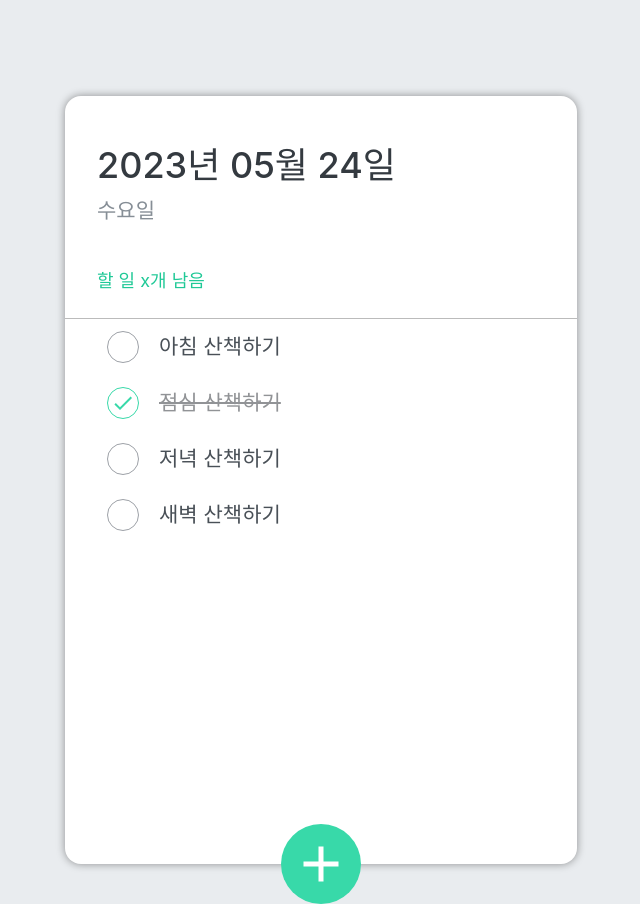
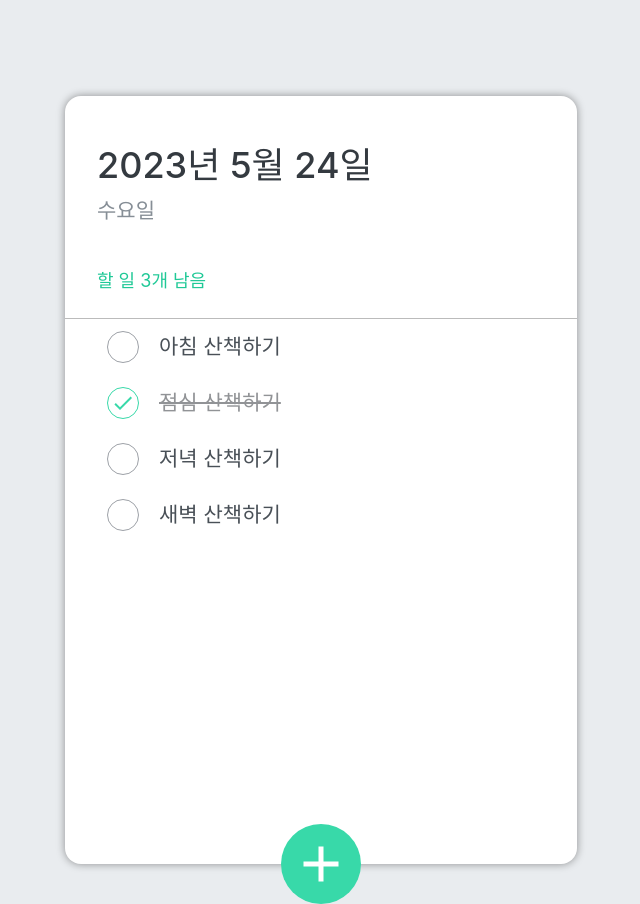
Before and after one commit to lkdcode/react-todo-app, a React (Create React App) app in the folder react-todo-app/: page / in a window 1280 px wide. Shown: the whole page, without its empty margins (319-959 px from the left). Built offline with nearby package versions, Linux system fonts and the light colour scheme; the HTML template or start-up script is replaced by a standard one.

Commit message:
할 일 체크 기능

```diff
--- a/react-todo-app/src/component/TodoHeader.js
+++ b/react-todo-app/src/component/TodoHeader.js
@@ -2,12 +2,23 @@
 
 import './SCSS/TodoHeader.scss';
 
-const TodoHeader = () => {
+const TodoHeader = ({ count }) => {
+
+  const today = new Date();
+
+  const dateString = today.toLocaleDateString('ko-KR', {
+        year: 'numeric',
+        month: 'long',
+        day: 'numeric'
+  });
+
+    const dayName = today.toLocaleDateString('ko-KR', { weekday: 'long' });
+
   return (
     <header>
-        <h1>2023년 05월 24일</h1>
-        <div className='day'>수요일</div>
-        <div className='tasks-left'>할 일 x개 남음</div>
+        <h1>{dateString}</h1>
+        <div className='day'>{dayName}</div>
+        <div className='tasks-left'>할 일 {count()}개 남음</div>
     </header>
   )
 }
--- a/react-todo-app/src/component/TodoItem.js
+++ b/react-todo-app/src/component/TodoItem.js
@@ -5,13 +5,16 @@
 import './SCSS/TodoItem.scss';
 import classNames from 'classnames';
 
-const TodoItem = ({ item, remove }) => {
+const TodoItem = ({ item, remove, check }) => {
 
   const { id, title, done } = item;
 
   return (
     <li className='todo-list-item'>
-      <div className={cn('check-circle', {active: done})}>
+      <div
+        className={cn('check-circle', {active: done})}
+        onClick={() => check(id)}
+      >
         {done && <MdDone />}
       </div>
       <span className={cn('text',{finish:done})}>{title}</span>
--- a/react-todo-app/src/component/TodoMain.js
+++ b/react-todo-app/src/component/TodoMain.js
@@ -3,7 +3,7 @@
 
 import './SCSS/TodoMain.scss';
 
-const TodoMain = ({ todoList, remove }) => {
+const TodoMain = ({ todoList, remove, check }) => {
 
   // const todoItems = todoList.map(todo => <TodoItem />);
 
@@ -34,6 +34,7 @@
                                   key={todo.id}
                                   item={todo}
                                   remove={remove}
+                                  check={check}
                                   />)
         }
     </ul>
--- a/react-todo-app/src/component/TodoTemplate.js
+++ b/react-todo-app/src/component/TodoTemplate.js
@@ -85,6 +85,26 @@
 
   };
 
+  // 할 일 체크 처리 함수
+// 할 일 체크 처리 함수
+    const checkTodo = id => {
+      // console.log(`체크한 Todo id: ${id}`);
+
+      // const copyTodos = [...todos];
+      // for (const cTodo of copyTodos) {
+      //   if (cTodo.id === id) {
+      //     cTodo.done = !cTodo.done;
+      //   }
+      // }
+      // setTodos(copyTodos);
+
+      setTodos(todos.map(todo => todo.id === id ? {...todo, done: !todo.done} : todo));
+
+      };
+
+      // 체크가 안 된 할 일의 갯수 카운트하기
+      const countRestTodo = () => todos.filter(todo => !todo.done).length;
+
 
   useEffect(() => {
     console.log(todos);
@@ -92,8 +112,12 @@
 
   return (
     <div className='TodoTemplate'>
-      <TodoHeader />
-      <TodoMain todoList={todos} remove ={removeTodo}/>
+      <TodoHeader count={countRestTodo} />
+      <TodoMain
+        todoList={todos}
+        remove ={removeTodo}
+        check={checkTodo}
+      />
       <TodoInput addTodo={addTodo} />
     </div>
   )
```
